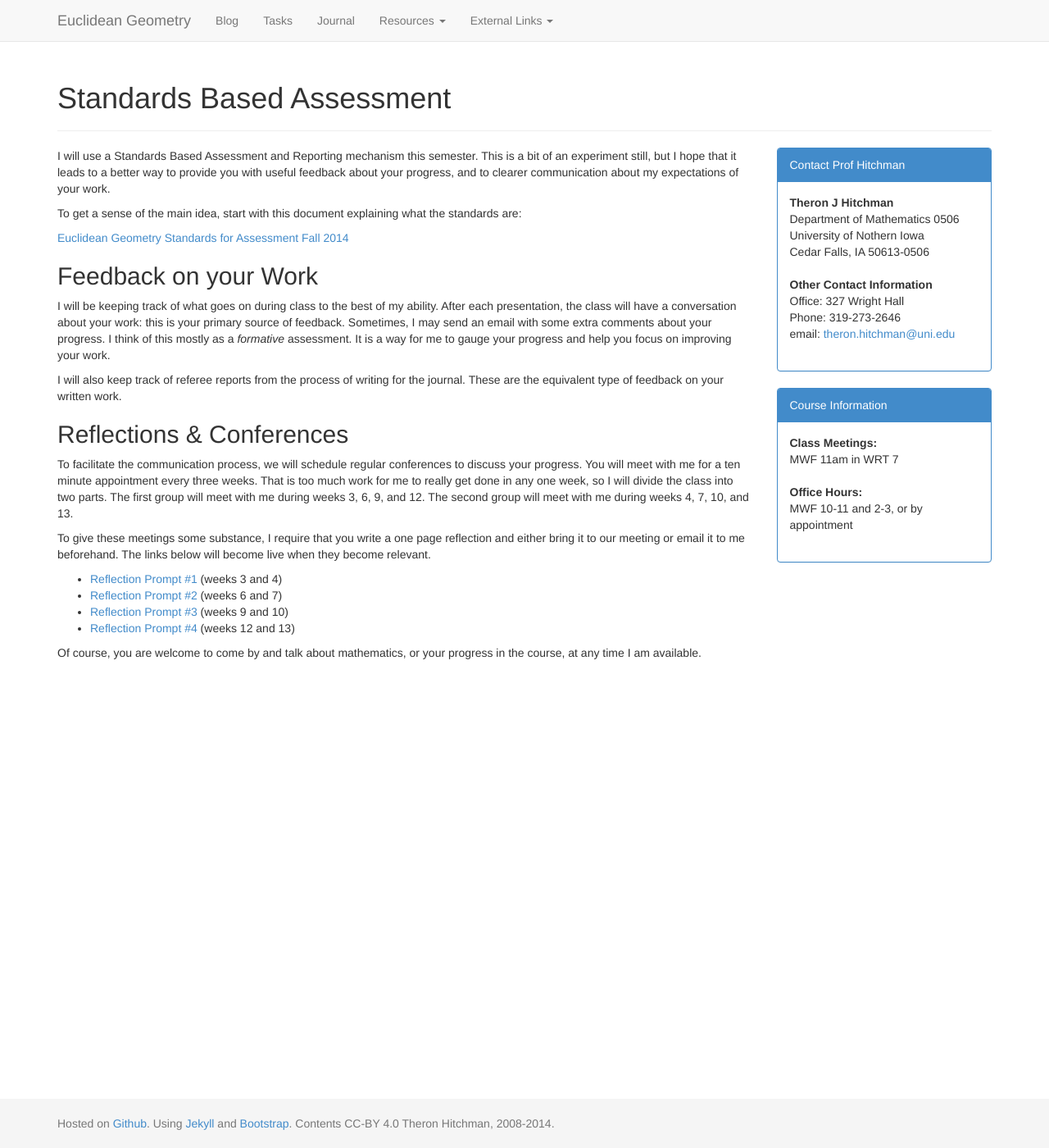
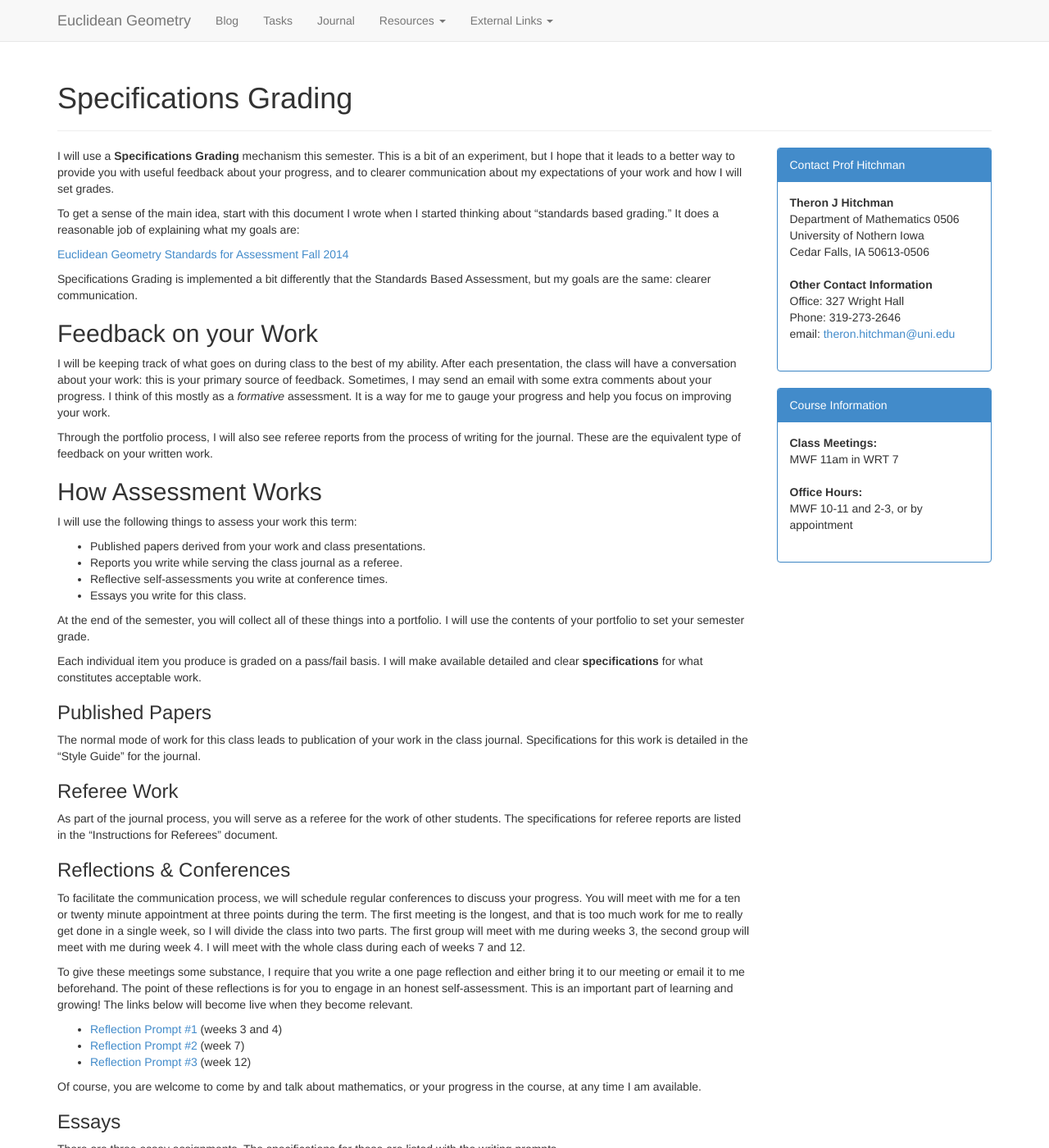
Before and after one commit to theronhitchman/euclidean-geometry, a Jekyll site: the page built from specs-grading/index.md, in a window 1280 px wide and 1400 px high. Shown: the whole window at 82% size. Built offline with Jekyll 4.4.1, drawn with Linux system fonts in a browser that asks for light colours; nearby versions of some CDN libraries; some of the changed text lies outside the part shown.

Commit message:
add grading table and update specs index.md

```diff
--- a/specs-grading/index.md
+++ b/specs-grading/index.md
@@ -1,17 +1,21 @@
 ---
-title: Standards Based Assessment
+title: Specifications Grading
 layout: default
 ---
 
-I will use a Standards Based Assessment and Reporting mechanism this semester.
-This is a bit of an experiment still, but I hope that it leads to a better way
+I will use a <strong>Specifications Grading</strong> mechanism this semester.
+This is a bit of an experiment, but I hope that it leads to a better way
 to provide you with useful feedback about your progress, and to clearer
-communication about my expectations of your work.
+communication about my expectations of your work and how I will set grades.
 
-To get a sense of the main idea, start with this document explaining what the
-standards are:
+To get a sense of the main idea, start with this document I wrote when I started
+thinking about "standards based grading." It does a reasonable job of explaining
+what my goals are:
 
 [Euclidean Geometry Standards for Assessment Fall 2014][standards]
+
+Specifications Grading is implemented a bit differently that the Standards Based
+Assessment, but my goals are the same: clearer communication.
 
 ## Feedback on your Work
 
@@ -22,32 +26,82 @@ with some extra comments about your progress. I think of this mostly as a
 _formative_ assessment. It is a way for me to gauge your progress and help you
 focus on improving your work.
 
-I will also keep track of referee reports from the process of writing for the
-journal. These are the equivalent type of feedback on your written work.
+Through the portfolio process, I will also see referee reports from the process
+of writing for the journal. These are the equivalent type of feedback on your
+written work.
 
-## Reflections & Conferences
+## How Assessment Works
+
+I will use the following things to assess your work this term:
+
+- Published papers derived from your work and class presentations.
+- Reports you write while serving the class journal as a referee.
+- Reflective self-assessments you write at conference times.
+- Essays you write for this class.
+
+At the end of the semester, you will collect all of these things into a portfolio.
+I will use the contents of your portfolio to set your semester grade.
+
+Each individual item you produce is graded on a pass/fail basis. I will make
+available detailed and clear <strong>specifications</strong> for what constitutes
+acceptable work.
+
+### Published Papers
+
+The normal mode of work for this class leads to publication of your work in the
+class journal. Specifications for this work is detailed in the "Style Guide" for
+the journal.
+
+### Referee Work
+
+As part of the journal process, you will serve as a referee for the work of other
+students. The specifications for referee reports are listed in the "Instructions for
+Referees" document.
+
+### Reflections & Conferences
 
 To facilitate the communication process, we will schedule regular conferences
-to discuss your progress. You will meet with me for a ten minute appointment
-every three weeks. That is too much work for me to really get done in any one
-week, so I will divide the class into two parts. The first group will meet with
-me during weeks 3, 6, 9, and 12. The second group will meet with me during
-weeks 4, 7, 10, and 13.
+to discuss your progress. You will meet with me for a ten or twenty minute appointment
+at three points during the term. The first meeting is the longest, and that is
+too much work for me to really get done in a single week, so I will divide the
+class into two parts. The first group will meet with me during weeks 3, the second
+group will meet with me during week 4. I will meet with the whole class during each of
+weeks 7 and 12.
 
 To give these meetings some substance, I require that you write a one page
-reflection and either bring it to our meeting or email it to me beforehand.
-The links below will become live when they become relevant.
+reflection and either bring it to our meeting or email it to me beforehand. The
+point of these reflections is for you to engage in an honest self-assessment. This
+is an important part of learning and growing! The links below will become live
+when they become relevant.
 
 - [Reflection Prompt #1][prompt1] (weeks 3 and 4)
-- [Reflection Prompt #2][prompt2] (weeks 6 and 7)
-- [Reflection Prompt #3][prompt3] (weeks 9 and 10)
-- [Reflection Prompt #4][prompt4] (weeks 12 and 13)
+- [Reflection Prompt #2][prompt2] (week 7)
+- [Reflection Prompt #3][prompt3] (week 12)
 
 Of course, you are welcome to come by and talk about mathematics, or your
 progress in the course, at any time I am available.
 
-[standards]: {{site.baseurl}}/standards-based-assessment/the-standards.html
-[prompt1]: {{site.baseurl}}/standards-based-assessment/prompt1.html
-[prompt2]: {{site.baseurl}}/standards-based-assessment/prompt2.html
-[prompt3]: {{site.baseurl}}/standards-based-assessment/prompt3.html
-[prompt4]: {{site.baseurl}}/standards-based-assessment/prompt4.html
+### Essays
+
+There are three essay assignments. The specifications for these are listed with
+the writing prompts.
+
+- [Essay #1: topic A][essay1]
+- [Essay #2: topic B][essay2]
+- [Essay #3: topic C][essay3]
+
+
+### Grading Table
+
+The method for turning a final portfolio into a final grade is summarized in the
+[grading conversion document][grades].
+
+
+[standards]: {{site.baseurl}}/specs-grading/the-standards.html
+[prompt1]: {{site.baseurl}}/specs-grading/prompt1.html
+[prompt2]: {{site.baseurl}}/specs-grading/prompt2.html
+[prompt3]: {{site.baseurl}}/specs-grading/prompt3.html
+[essay1]: {{site.baseurl}}/specs-grading/essay1.html
+[essay2]: {{site.baseurl}}/specs-grading/essay2.html
+[essay3]: {{site.baseurl}}/specs-grading/essay3.html
+[grades]: {{site.baseurl}}/specs-grading/grades.html
```
Also changed, not shown: specs-grading/grades.md (added, +25 -0 lines).
